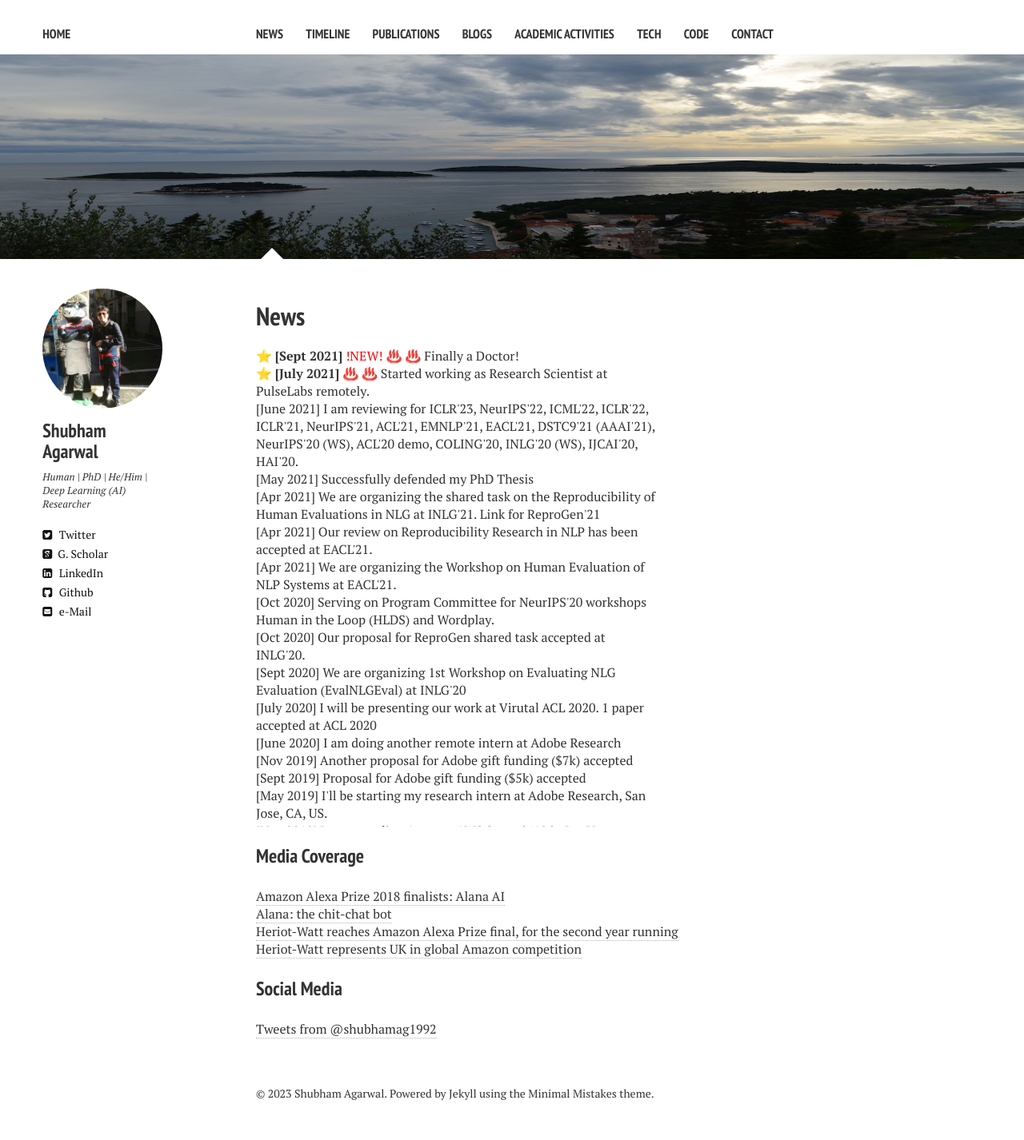
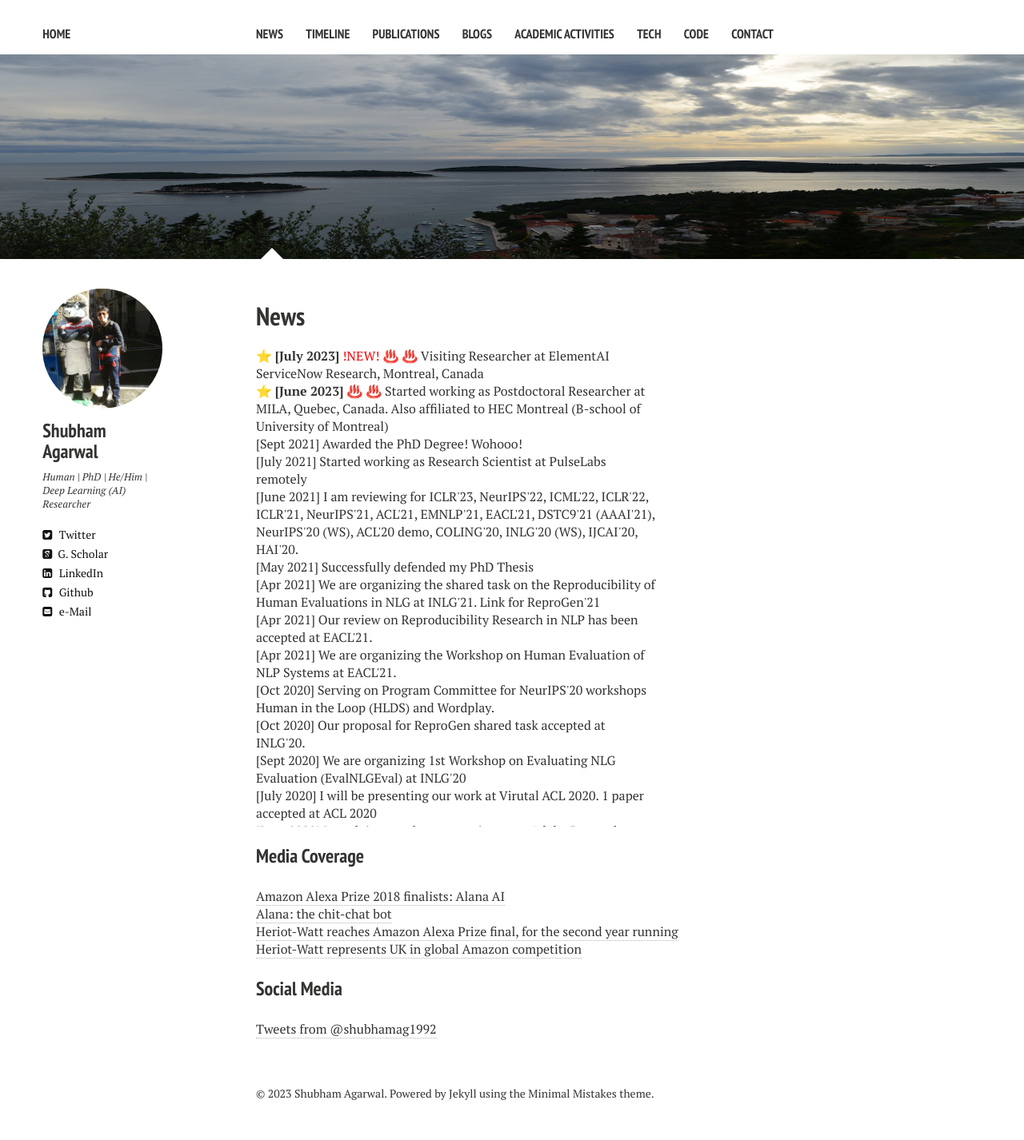
Before and after one commit to shubhamagarwal92/shubhamagarwal92.github.io, a Jekyll site: the page built from news.md, in a window 1280 px wide. Shown: the whole page at 80% size. Built offline with Jekyll 4.4.1, drawn with Linux system fonts in a browser that asks for light colours; nearby versions of some CDN libraries; comment, search, counter and statistics services are not loaded.

Commit message:
Update news.md

```diff
--- a/news.md
+++ b/news.md
@@ -22,9 +22,13 @@
 
  <div class="mCustomScrollbar" data-mcs-theme="inset-dark" style="height:600px;width:500px;font:25px/30px;font-face: Inherit; overflow:auto;">
 
-⭐️ <span style="font-weight: bold;">[Sept 2021]</span>  <span style="color:red;"> !NEW! ♨️ ♨️</span> Finally a Doctor!
+⭐️ <span style="font-weight: bold;">[July 2023]</span>  <span style="color:red;"> !NEW! ♨️ ♨️</span> Visiting Researcher at ElementAI ServiceNow Research, Montreal, Canada
 <br />
-⭐️ <span style="font-weight: bold;">[July 2021]</span>  <span style="color:red;"> ♨️ ♨️</span> Started working as Research Scientist at PulseLabs remotely.
+⭐️ <span style="font-weight: bold;">[June 2023]</span>  <span style="color:red;"> ♨️ ♨️</span> Started working as Postdoctoral Researcher at MILA, Quebec, Canada. Also affiliated to HEC Montreal (B-school of University of Montreal)
+<br />
+[Sept 2021] Awarded the PhD Degree! Wohooo!
+<br />
+[July 2021] Started working as Research Scientist at PulseLabs remotely
 <br />
 [June 2021] I am reviewing for ICLR'23, NeurIPS'22, ICML'22, ICLR'22, ICLR'21, NeurIPS'21, ACL'21, EMNLP'21, EACL'21, DSTC9'21 (AAAI'21), NeurIPS'20 (WS), ACL'20 demo, COLING'20, INLG'20 (WS), IJCAI'20, HAI'20.
 <br />
```
